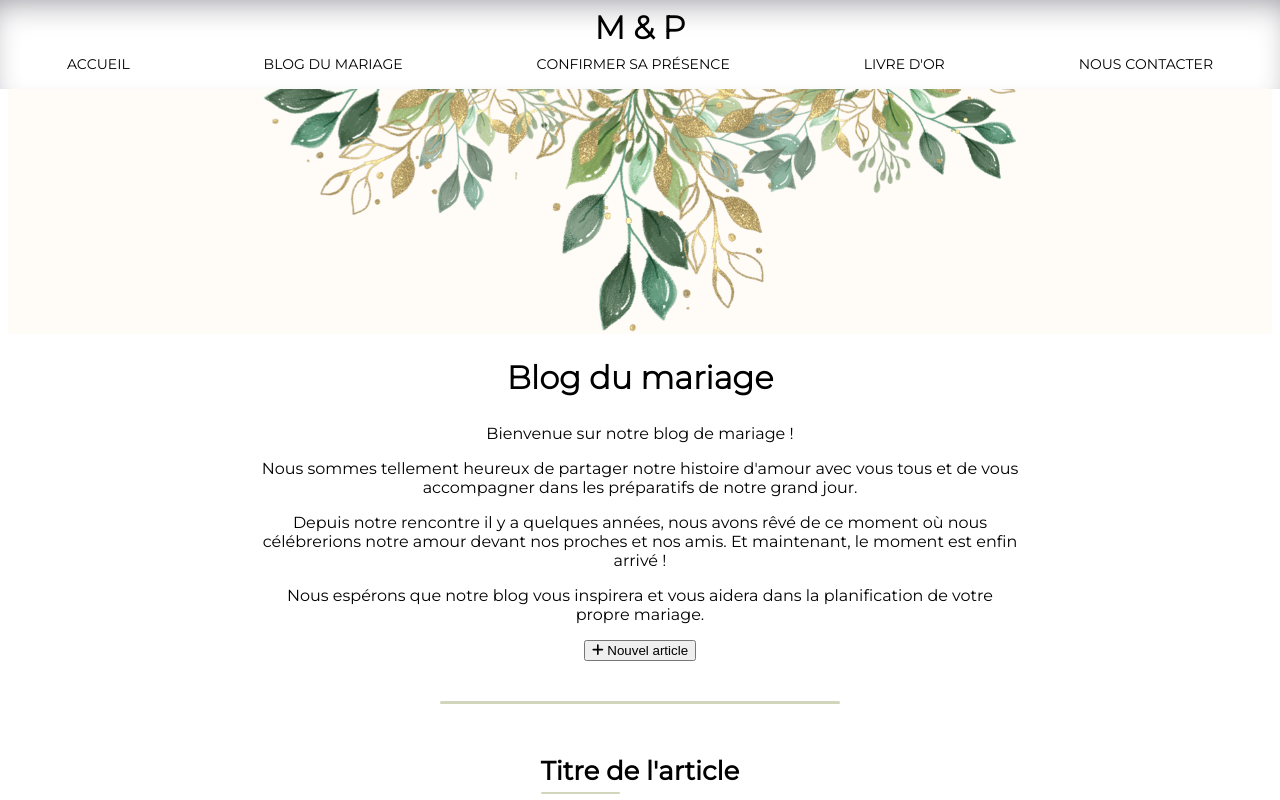
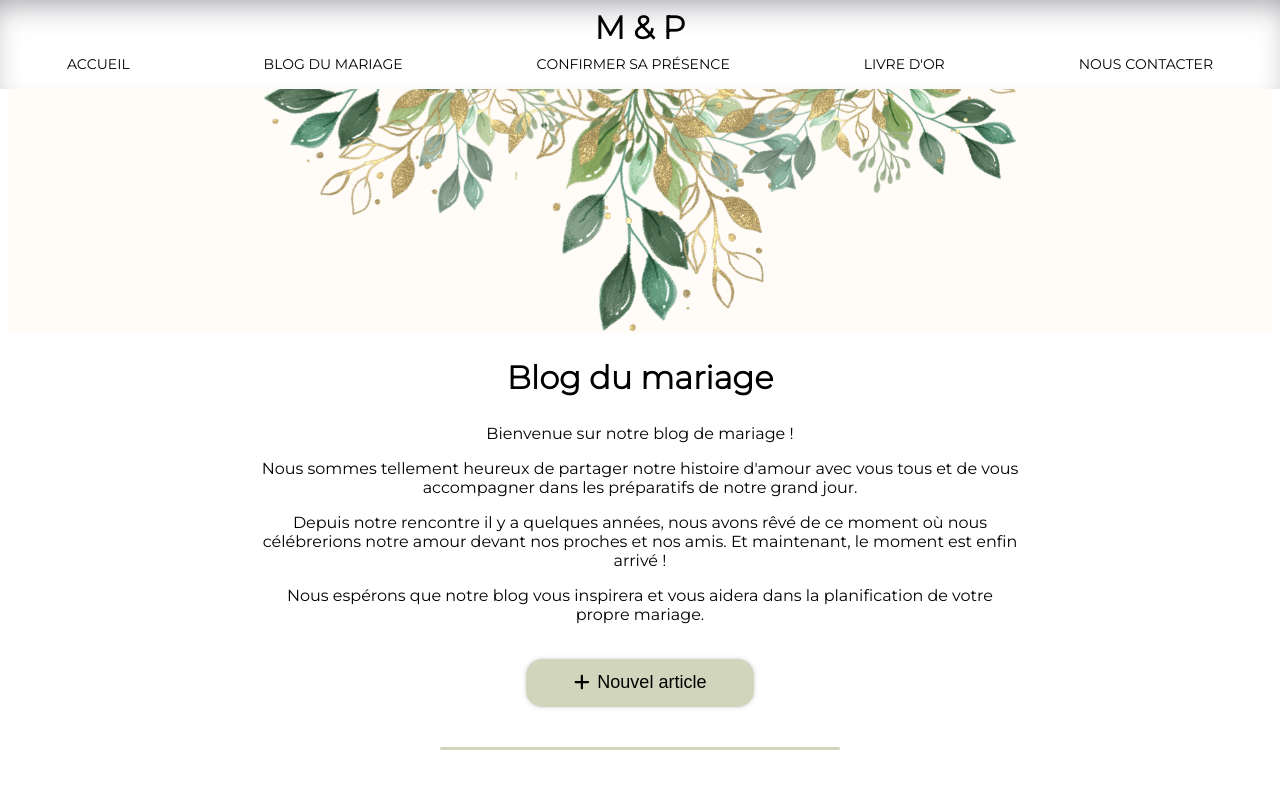
Before and after one commit to CamilleLinan/Site-Mariage-Front, a React (Create React App) app: page /blog in a window 1280 px wide. Shown: the top 800 px of the page. Built offline with nearby package versions, Linux system fonts and the light colour scheme.

Commit message:
add button for new article

```diff
--- a/src/components/Blog/BlogIntro.jsx
+++ b/src/components/Blog/BlogIntro.jsx
@@ -18,7 +18,10 @@ const BlogIntro = () => {
             <p>Nous espérons que notre blog vous inspirera et vous aidera dans la
             planification de votre propre mariage.</p>
 
-            <button><i>{plusIcon}</i> Nouvel article</button>
+            <button className="blog_intro_btn">
+                <i className="blog_intro_btn_icon">{plusIcon}</i>
+                <span className="blog_intro_btn_txt">Nouvel article</span>
+            </button>
         </article>
     )
 }
--- a/src/components/Home/HomePage.jsx
+++ b/src/components/Home/HomePage.jsx
@@ -1,11 +1,11 @@
-import SectionDate from "./SectionDate"
-import SectionWelcome from "./SectionWelcome"
+import HomeSectionDate from "./HomeSectionDate"
+import HomeSectionWelcome from "./HomeSectionWelcome"
 
 const HomePage = () => {
     return(
         <section className='homepage'>
-            <SectionDate />
-            <SectionWelcome />
+            <HomeSectionDate />
+            <HomeSectionWelcome />
         </section>
     )
 }
--- a/src/components/Home/SectionDate.jsx
+++ b/src/components/Home/HomeSectionDate.jsx
@@ -1,6 +1,6 @@
 import dateFrame from '../../styles/img/date-frame.png'
 
-const SectionDate = () => {
+const HomeSectionDate = () => {
     return (
         <article className='section_date'>
             <img src={dateFrame} alt='feuille en aquarelle' className='section_date_img' />
@@ -13,4 +13,4 @@ const SectionDate = () => {
     )
 }
 
-export default SectionDate
+export default HomeSectionDate
--- a/src/components/Home/SectionWelcome.jsx
+++ b/src/components/Home/HomeSectionWelcome.jsx
@@ -1,4 +1,4 @@
-const SectionWelcome = () => {
+const HomeSectionWelcome = () => {
     return (
         <article className="section_welcome">
             <h3 className="section_welcome_title">Bienvenue à notre mariage !</h3>
@@ -25,4 +25,4 @@ const SectionWelcome = () => {
     )
 }
 
-export default SectionWelcome
+export default HomeSectionWelcome
--- a/src/styles/sass/_BlogArticle.scss
+++ b/src/styles/sass/_BlogArticle.scss
@@ -18,9 +18,10 @@
     &_deco {
         display: flex;
         align-self: center;
-        background-color: #d1d5bb;
+        background-color: $primary-clr;
         height: 3px;
         width: 50%;
+        min-width: 350px;
         margin: 2.5rem 0 2.7rem 0;
         border-radius: 1rem;
     }
@@ -37,7 +38,7 @@
             width: 40%;
             border-radius: 1rem;
             margin: 0.3rem 0 0 0;
-            background-color: #d1d5bb;
+            background-color: $primary-clr;
         }
     }
 
--- a/src/styles/sass/_BlogIntro.scss
+++ b/src/styles/sass/_BlogIntro.scss
@@ -14,4 +14,24 @@
         font-size: 32px;
         font-family: 'Montserrat-Light';
     }
+    &_btn {
+        background-color: $primary-clr;
+        border: 1px solid $primary-clr;
+        border-radius: 1rem;
+        height: 3rem;
+        width: 30%;
+        min-width: 165px;
+        font-size: 18px;
+        margin-top: 1.2rem;
+        box-shadow: 0 0 5px #0000002e;
+        transition: all 400ms ease-in-out;
+        &:hover {
+            transform: scale(1.05);
+            box-shadow: 0 0 16px #0000002e;
+            filter: brightness(1.05);
+        }
+        &_icon {
+            margin-right: 0.5rem;
+        }
+    }
 }
--- a/src/styles/sass/_Header.scss
+++ b/src/styles/sass/_Header.scss
@@ -67,7 +67,7 @@
         width: 40px;
         padding: 0.5rem;
         border-radius: 50%;
-        background-color: #d1d5bb;
+        background-color: $primary-clr;
         font-size: 18px;
         cursor: pointer;
         transition: all 0.5s ease-in-out;
--- a/src/styles/sass/_variables.scss
+++ b/src/styles/sass/_variables.scss
@@ -0,0 +1 @@
+$primary-clr: #d1d5bb;
--- a/src/styles/sass/main.scss
+++ b/src/styles/sass/main.scss
@@ -28,3 +28,7 @@ ul {
 li {
     list-style-type: none;
 }
+
+button {
+    cursor: pointer;
+}
```
Also changed, not shown: src/styles/main.css, 1 other file (tests, documents, lock files or other folders).
